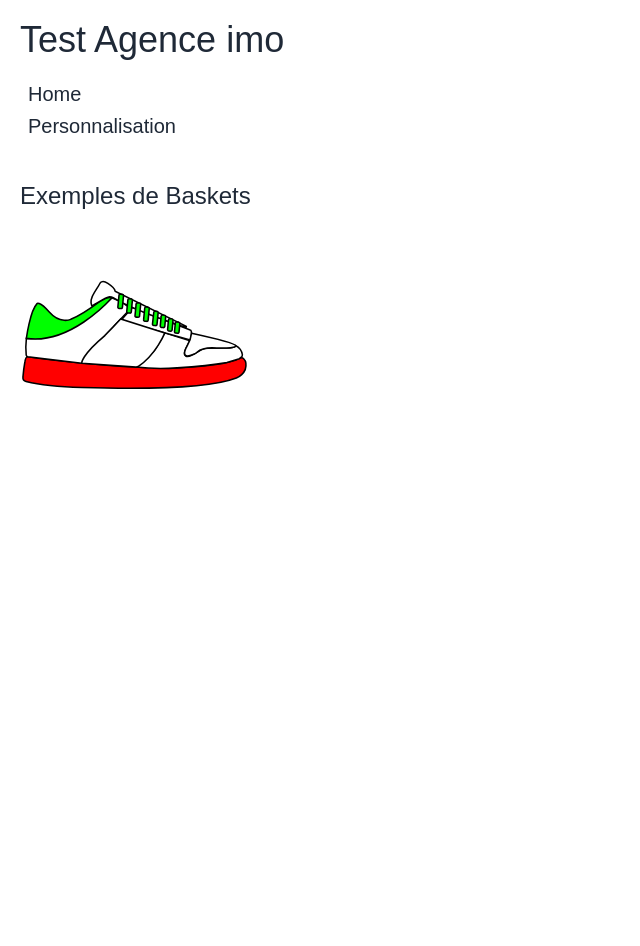
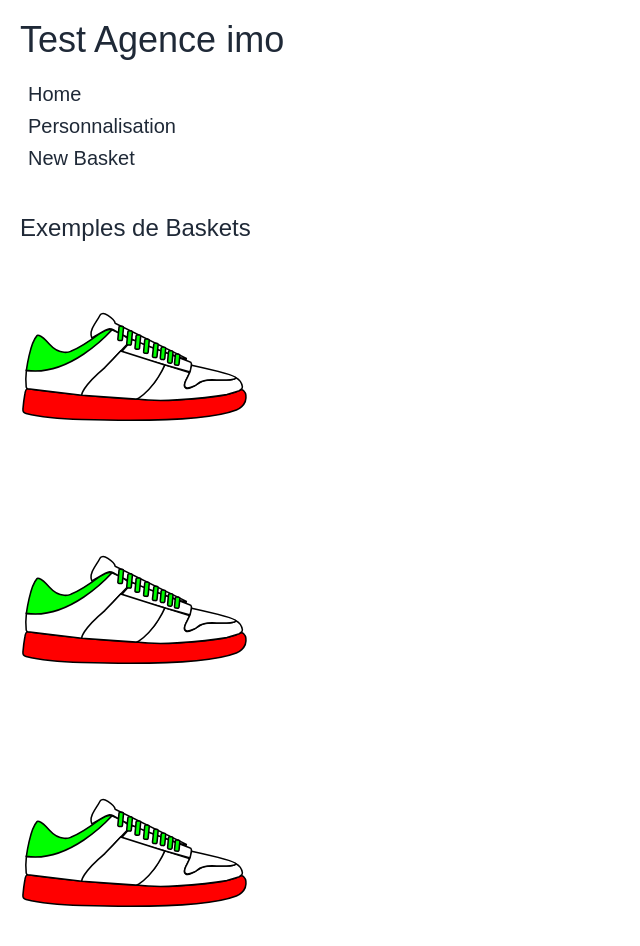
Before and after one commit to MMI-NFC-DEV-2022/configurateur-NinoDaSilva, a Vue app: page / in a window 1280 px wide. Shown: the top 946 px of the page, without its empty margins (0-640 px from the left). Before the commit the page ends 800 px from the top, so only its background shows below. Built offline with nearby package versions, Linux system fonts and the light colour scheme; what @formkit/vue would draw is missing.

Commit message:
update + create page new

```diff
--- a/src/App.vue
+++ b/src/App.vue
@@ -9,6 +9,7 @@ import { RouterLink, RouterView } from 'vue-router'
     <nav class="pb-10 *:text-xl flex flex-col *:pt-1 menu">
       <RouterLink to="/" class="hover:text-green-900 hover:font-bold">Home</RouterLink>
       <RouterLink to="/FormPage" class="hover:text-green-900 hover:font-bold">Personnalisation</RouterLink>
+      <RouterLink to="/basket/new" class="hover:text-green-900 hover:font-bold">New Basket</RouterLink>
     </nav>
   </header>
 
--- a/src/pages/index.vue
+++ b/src/pages/index.vue
@@ -1,7 +1,8 @@
 <script setup lang="ts">
 import BasketProfil from "@/components/SvgProfil.vue";
 import type { Basket } from "@/types";
-const exemple0: Basket = {
+const exemples: Basket [] = [
+  {
     semelle: "#FF0000",
     empeigne: "#FFFFFF",
     pointe: "#FFFFFF",
@@ -10,7 +11,29 @@ const exemple0: Basket = {
     languette: "#FFFFFF",
     lacet: "#00FF00",
     trimestre: "#FFFFFF",
-};
+  },
+  {
+    semelle: "#FF0000",
+    empeigne: "#FFFFFF",
+    pointe: "#FFFFFF",
+    oeillet: "#FFFFFF",
+    bande: "#00FF00",
+    languette: "#FFFFFF",
+    lacet: "#00FF00",
+    trimestre: "#FFFFFF",
+  },
+  {
+    semelle: "#FF0000",
+    empeigne: "#FFFFFF",
+    pointe: "#FFFFFF",
+    oeillet: "#FFFFFF",
+    bande: "#00FF00",
+    languette: "#FFFFFF",
+    lacet: "#00FF00",
+    trimestre: "#FFFFFF",
+  }
+];
+
 </script>
 <template>
   <section>
@@ -20,10 +43,10 @@ const exemple0: Basket = {
         <RouterLink
           :to="{
             name: '/basket/exemple/[data]',
-            params: { data: JSON.stringify(exemple0) },
+            params: { data: JSON.stringify(exemples) },
           }"
         >
-          <BasketProfil class="w-64" v-bind="exemple0" />
+          <BasketProfil class="w-64" v-for="exemple in exemples" v-bind="exemple" />
         </RouterLink>
       </div>
     </div>
```
Also changed, not shown: src/pages/basket/new.vue (added, +7 -0 lines). Lines whose indentation alone changed are shown as unchanged.
